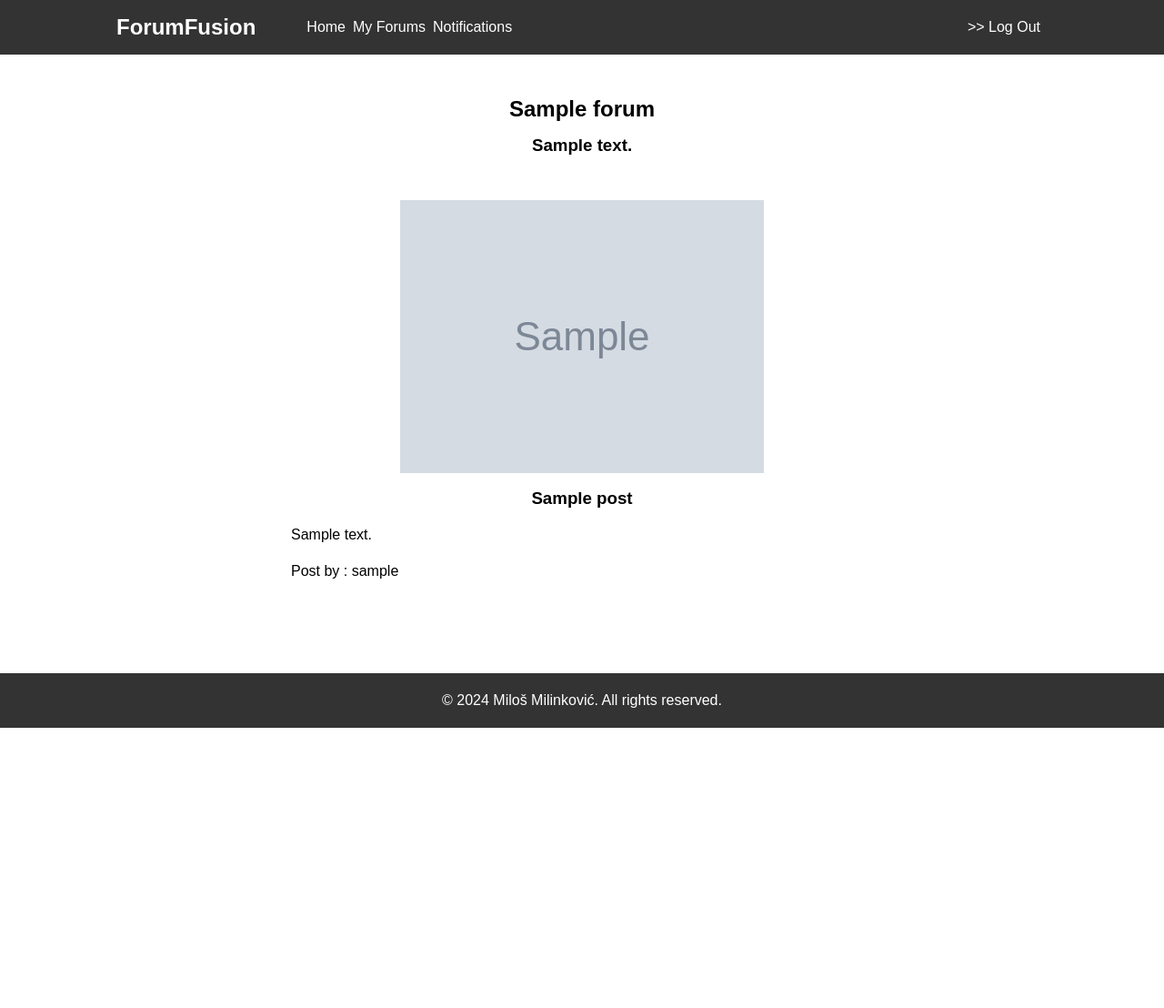
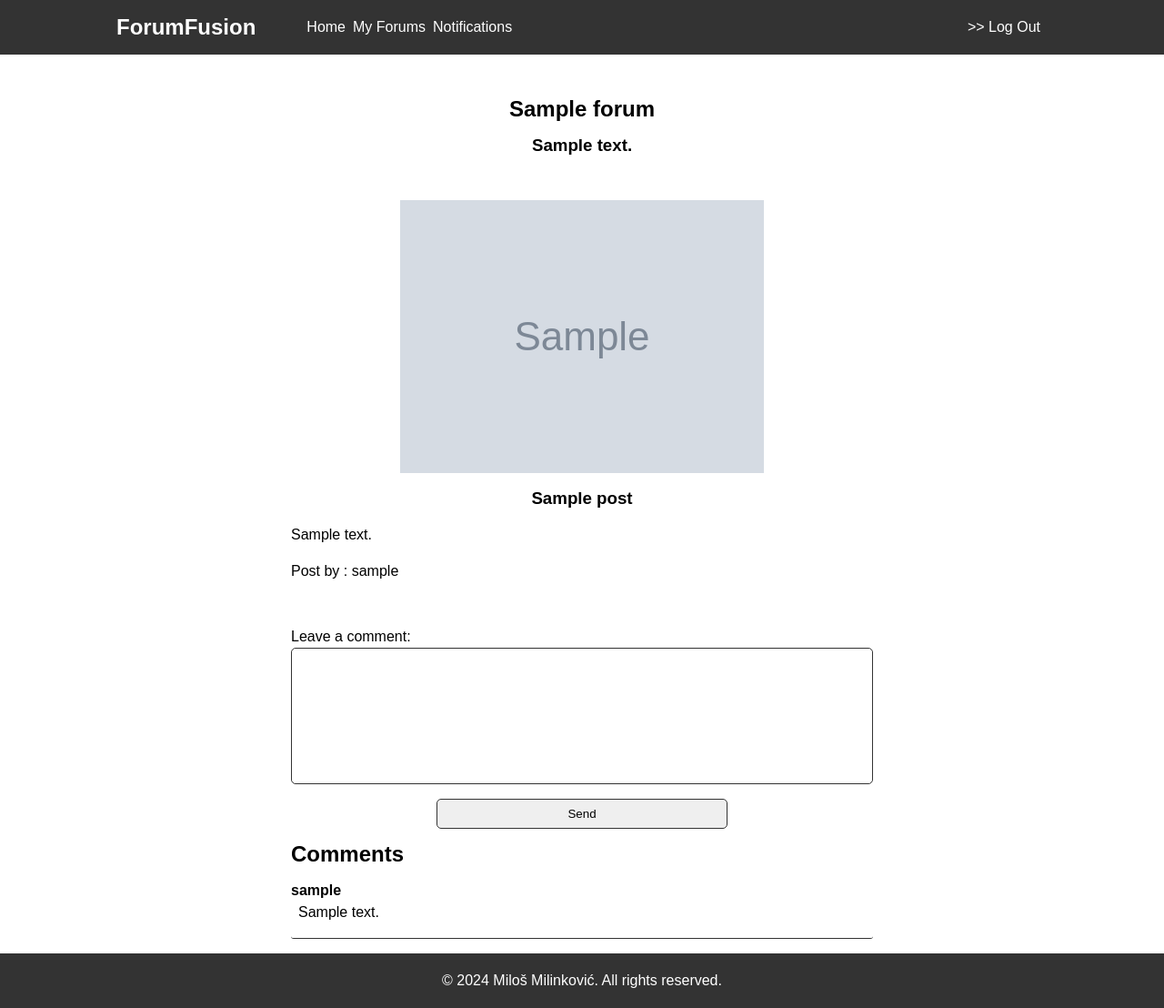
Before and after one commit to milinkovicmilos/ForumFusion, a PHP site: page /ForumFusion/index.php?page=post&postId=1 in a window 1280 px wide. Shown: the whole page at 91% size. Before the commit the page ends 800 px from the top, so only its background shows below. Run offline with PHP 8.4, Linux system fonts and the light colour scheme; the visitor is signed in with stand-in values (Sample User, id 1); tables that the repository leaves empty or names only in its code hold one stand-in row (values such as "Sample post"); grey boxes marked "Sample" are stand-in pictures; some libraries are stand-ins or nearby versions.

Commit message:
Showing comments on posts

```diff
--- a/assets/css/style.css
+++ b/assets/css/style.css
@@ -17,6 +17,7 @@ body {
     min-height: 100vh;
     position: relative;
     line-height: 1.5rem;
+    padding-bottom: var(--footer-height);
 }
 
 .alert {
@@ -279,3 +280,37 @@ section#post img {
     max-height: var(--post-view-max-height);
     max-width: 100%;
 }
+
+section#comments h2 {
+    text-align: left;
+}
+
+section#comments .comment {
+    border-bottom: 1px solid #333;
+    border-radius: 3px;
+}
+
+section#comments .container {
+    width: 50%;
+}
+
+section#comments .comment-user {
+    font-weight: bold;
+}
+
+section#comments p {
+    margin-top: 0;
+    padding-left: 0.5rem;
+}
+
+#comment-area {
+    padding: 0.5rem;
+    border-radius: 5px;
+    border: 1px solid #333;
+    resize: none;
+    height: 150px;
+}
+
+#comment-area:focus {
+    outline: 1px solid #222;
+}
--- /dev/null
+++ b/models/comments/functions.php
@@ -0,0 +1,24 @@
+<?php
+
+function showPostComments($postId) : string {
+    $query = "
+        SELECT text, username
+        FROM comments c INNER JOIN users u ON c.user_id = u.id
+        WHERE post_id = :id
+    ";
+    $results = queryPrepared($query, ["id" => $postId]);
+    if (empty($results)) {
+        return "<h3>There are no comments on this post yet!</h3>";
+    }
+    $html = "";
+    foreach ($results as $result) {
+        $text = processText($result->text);
+        $html .= "
+            <div class='comment'>
+                <span class='comment-user'>$result->username</span>
+                <p>$text</p>
+            </div>
+        ";
+    }
+    return $html;
+}
--- a/models/common.php
+++ b/models/common.php
@@ -91,3 +91,7 @@ function prepareMailer() : PHPMailer {
 
     return $mail;
 }
+
+function processText($text) : string {
+    return str_replace("\n", "<br>", $text);
+}
--- a/models/posts/functions.php
+++ b/models/posts/functions.php
@@ -54,7 +54,7 @@ function showPost($postId) : string {
         return "";
     }
     $result = $results[0];
-    $text = processPostText($result->text);
+    $text = processText($result->text);
     return "
         <img src='$result->image'>
         <h3>$result->title</h3>
@@ -62,7 +62,3 @@ function showPost($postId) : string {
         <p>Post by : $result->username</p>
     ";
 }
-
-function processPostText($text) : string {
-    return str_replace("\n", "<br>", $text);
-}
--- a/views/createforum.php
+++ b/views/createforum.php
@@ -1,3 +1,4 @@
+<?php if (!isLoggedIn()) redirect("login"); ?>
 <main>
     <section id="forum-creation">
         <div class="container">
--- a/views/login.php
+++ b/views/login.php
@@ -1,3 +1,4 @@
+<?php if (isLoggedIn()) redirect("index"); ?>
 <main>
     <section id="login">
         <?php if (checkFlash("REGISTER")): ?>
--- a/views/post.php
+++ b/views/post.php
@@ -1,5 +1,6 @@
 <?php include_once("models/forums/functions.php"); ?>
 <?php include_once("models/posts/functions.php"); ?>
+<?php include_once("models/comments/functions.php"); ?>
 <main>
     <section id="forum-info">
         <div class="container">
@@ -8,7 +9,24 @@
     </section>
     <section id="post">
         <div class="container">
-            <?= showPost($_GET["postId"]) ?>
+            <?= showPost($_GET["postId"]); ?>
+        </div>
+    </section>
+    <section id="comments">
+        <div class="container">
+            <?php if (!isLoggedIn()): ?>
+                <b><a href='index.php?page=login'>Log in</a> to add a comment!</b>
+            <?php else: ?>
+                <form class="validate">
+                    <label for="comment-area">Leave a comment:</label>
+                    <textarea name="comment" id="comment-area"></textarea>
+                    <input type="submit" value="Send">
+                </form>
+            <?php endif ?>
+        </div>
+        <div class="container">
+            <h2>Comments</h2>
+            <?= showPostComments($_GET["postId"]); ?>
         </div>
     </section>
 </main>
```
